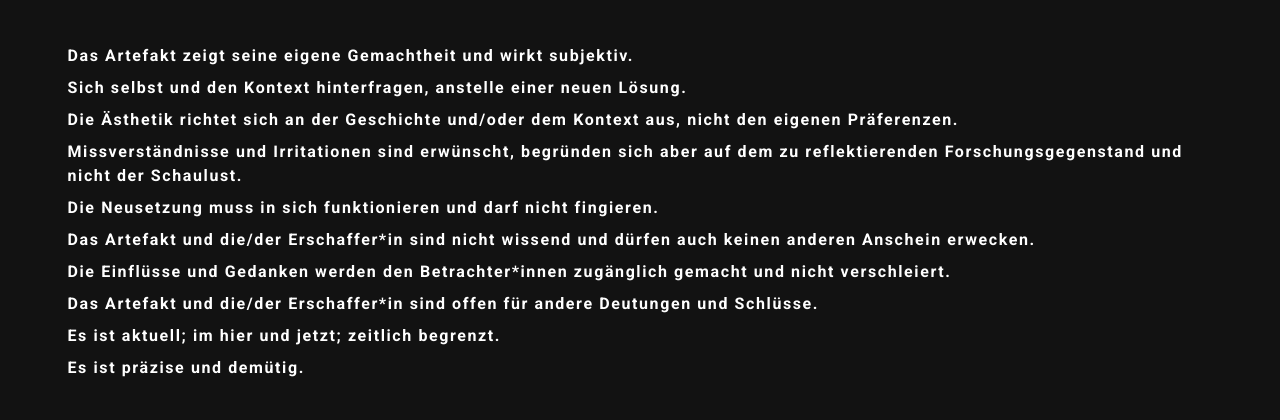
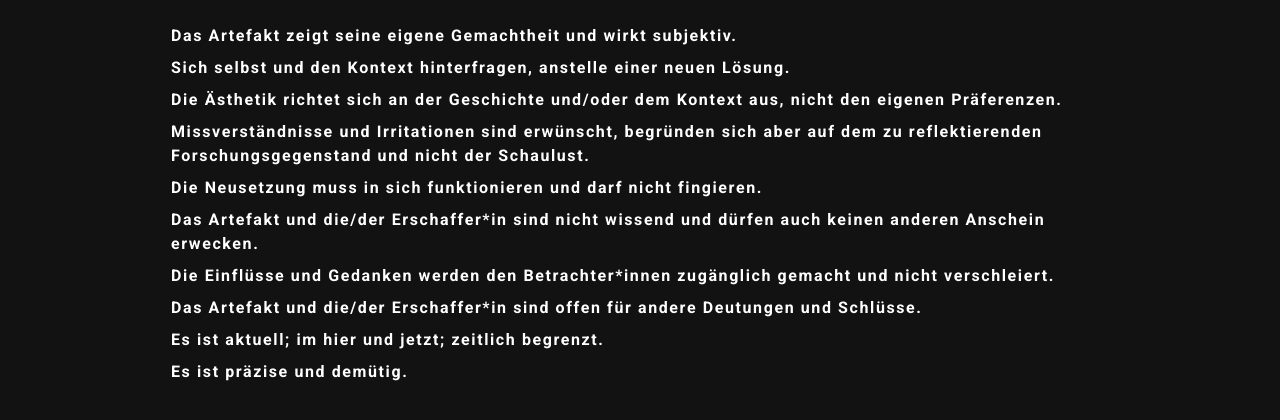
Before and after one commit to blank-tree/biased, a Nuxt app: page / in a window 1280 px wide. Shown: the top 420 px of the page. Built offline with nearby package versions, Linux system fonts and the light colour scheme.

Commit message:
better positioning

```diff
--- a/assets/variables.scss
+++ b/assets/variables.scss
@@ -6,5 +6,5 @@
 
 $body-font-family: 'Helvetica Neue', 'Helvetica', 'Arial', sans-serif;
 
-$font-size-root: 2rem !default;
+$font-size-root: 1.75rem !default;
 $line-height-root: 1.5 !default;
--- a/components/ManifestBlock.vue
+++ b/components/ManifestBlock.vue
@@ -1,7 +1,6 @@
 <template>
   <div
     id="manifest-block"
-    @click="$store.commit('sortManifest')"
   >
     <transition-group
       name="manifest-group" tag="div"
--- a/layouts/default.vue
+++ b/layouts/default.vue
@@ -1,10 +1,10 @@
 <template>
   <v-app dark>
-    <v-content>
-      <v-container>
+<!--    <v-content>-->
+<!--      <v-container>-->
         <nuxt />
-      </v-container>
-    </v-content>
+<!--      </v-container>-->
+<!--    </v-content>-->
   </v-app>
 </template>
 
--- a/pages/index.vue
+++ b/pages/index.vue
@@ -1,10 +1,20 @@
 <template>
-  <div id="manifest-wrapper">
-
+  <div
+    id="manifest-wrapper"
+    @click="$store.commit('sortManifest')"
+  >
+    <v-row
+      justify="center"
+    >
+      <v-col
+        cols="12"
+        md="9"
+      >
         <ManifestBlock
           :posts="$store.state.posts"
         />
-
+      </v-col>
+    </v-row>
   </div>
 </template>
 
@@ -24,7 +34,8 @@
 
 <style lang="scss">
   #manifest-wrapper {
-    margin: 2rem 0;
+    padding: 1rem 0;
+    min-height: 100vh;
 
   }
 </style>
```
